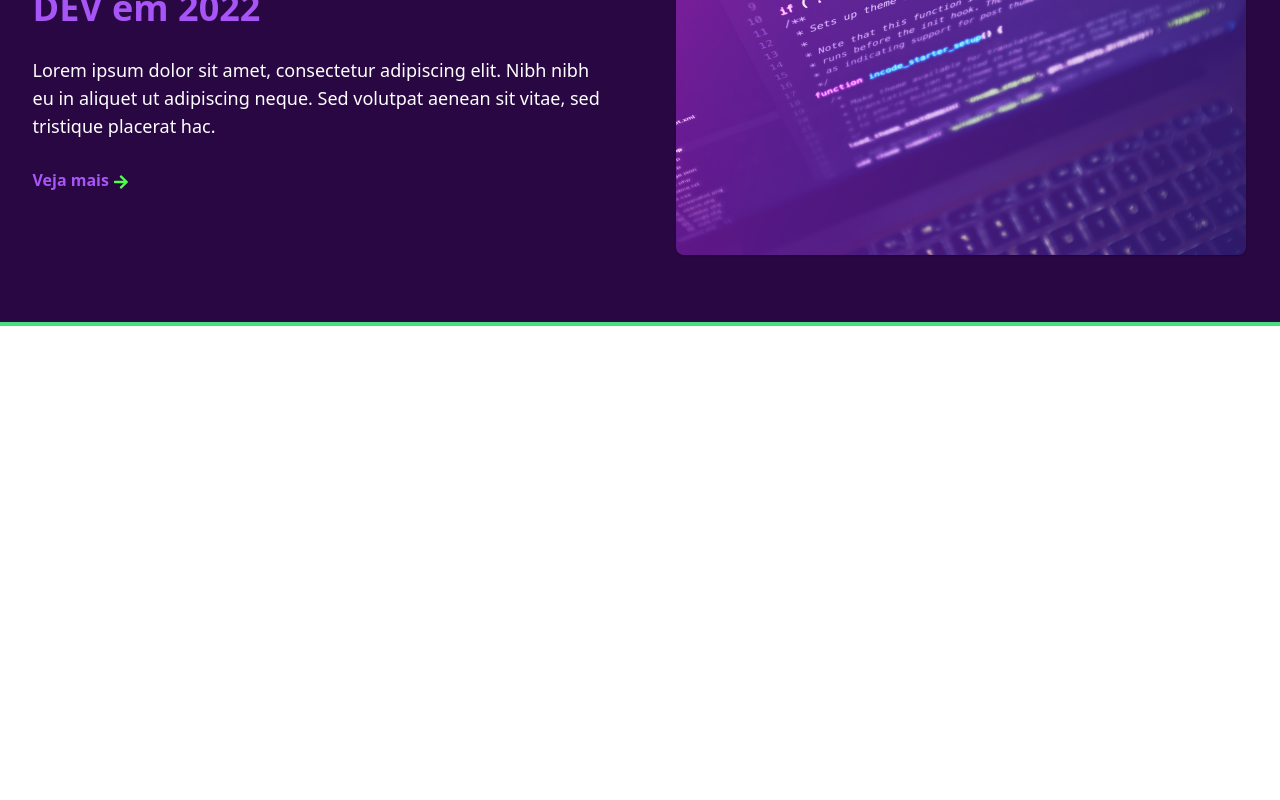
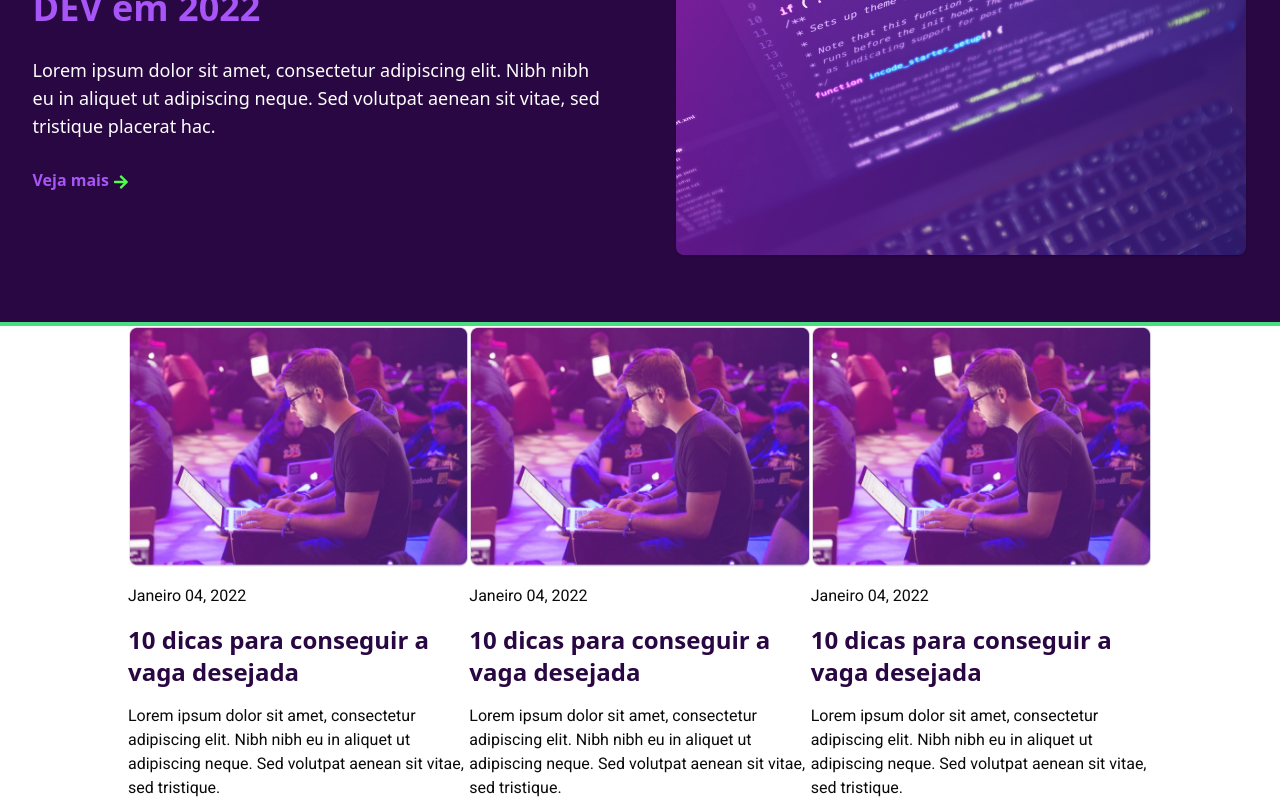
Before and after one commit to LucasGdBS/desafio-souv, a Next.js app: page / in a window 1280 px wide. Shown: the part 268-1068 px from the top of the page. Before the commit the page ends 800 px from the top, so only its background shows below. Built offline with nearby package versions, Linux system fonts and the light colour scheme.

Commit message:
cria os card

```diff
--- a/src/app/layout.tsx
+++ b/src/app/layout.tsx
@@ -1,6 +1,13 @@
 import type { Metadata } from "next";
 import localFont from "next/font/local";
+import {Roboto} from "next/font/google";
 import "./globals.css";
+
+const roboto = Roboto({
+  subsets: ["latin"],
+  variable: "--font-roboto",
+  weight: "400",
+});
 
 const geistSans = localFont({
   src: "./fonts/GeistVF.woff",
@@ -25,8 +32,9 @@ export default function RootLayout({
 }>) {
   return (
     <html lang="en">
+
       <body
-        className={`${geistSans.variable} ${geistMono.variable} antialiased`}
+        className={`${geistSans.variable} ${geistMono.variable} ${roboto.variable} antialiased`}
       >
         {children}
       </body>
--- a/src/app/page.tsx
+++ b/src/app/page.tsx
@@ -1,11 +1,13 @@
 import Header from "../components/Header";
 import MainBanner from "@/components/MainBanner";
+import CardsSection from "@/components/CardsSection";
 
 export default function Home() {
   return (
     <>
       <Header />
       <MainBanner />
+      <CardsSection />
     </>
   );
 }
--- /dev/null
+++ b/src/components/Card/index.tsx
@@ -0,0 +1,24 @@
+import Image, { StaticImageData } from "next/image";
+
+export interface CardProps {
+  image: StaticImageData;
+  date: string;
+  title: string;
+  description: string;
+}
+
+export default function Card({ image, date, title, description }: CardProps) {
+  return (
+    <article className="flex flex-col space-y-4">
+      <div>
+        {/* ta 370 por 259 no figma */}
+        <Image src={image} alt={title} />
+      </div>
+      <div className="flex flex-col space-y-4 max-w-96">
+        <p className="font-roboto">{date}</p>
+        <h2 className="text-custom-purple font-bold text-2xl">{title}</h2>
+        <p className="font-roboto">{description}</p>
+      </div>
+    </article>
+  );
+}
--- /dev/null
+++ b/src/components/CardsSection/index.tsx
@@ -0,0 +1,18 @@
+import Card from "../Card";
+import post2 from "@/assets/post-2.png";
+
+export default function CardsSection(){
+    return (
+        <div className="bg-white flex justify-between px-32">
+          {Array.from({ length: 3 }, (_, i) => (
+            <Card
+              key={i}
+              date="Janeiro 04, 2022"
+              title="10 dicas para conseguir a vaga desejada"
+              image={post2}
+              description="Lorem ipsum dolor sit amet, consectetur adipiscing elit. Nibh nibh eu in aliquet ut adipiscing neque. Sed volutpat aenean sit vitae, sed tristique."
+            />
+          ))}
+        </div>
+    )
+}
--- a/src/components/Header/index.tsx
+++ b/src/components/Header/index.tsx
@@ -2,7 +2,7 @@ import SearchBox from "../SearchBox";
 
 export default function Header() {
   return (
-    <header className="pt-[64px] px-20 fixed top-0 w-full overflow-x-hidden">
+    <header className="pt-[64px] px-20 fixed top-0 w-full overflow-x-hidden z-50">
       <div className="flex justify-between items-center">
         <div className="flex text-4xl font-black select-none">
           <h1 className="text-white">The Blog</h1>
--- a/tailwind.config.ts
+++ b/tailwind.config.ts
@@ -53,6 +53,9 @@ const config: Config = {
 			'custom-green': '#4fff4b',
 			'custom-purple': '#290742',
   		},
+		fontFamily: {
+			roboto: ['var(--font-roboto)'],
+		},
   		borderRadius: {
   			lg: 'var(--radius)',
   			md: 'calc(var(--radius) - 2px)',
```
Also changed, not shown: src/assets/post-2.png (added).
